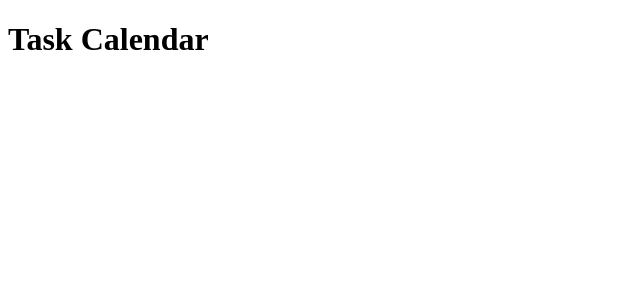
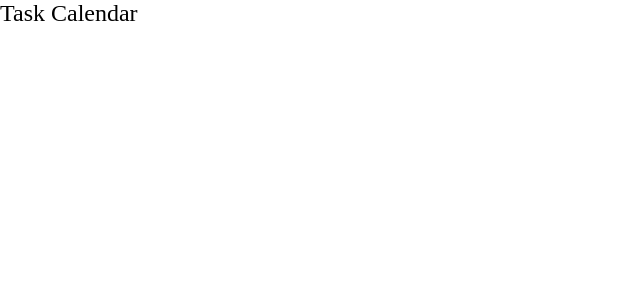
Before and after one commit to VladGlivuk/TaskCalendar, a React (Vite) app: page / in a window 1280 px wide. Shown: the top 300 px of the page, without its empty margins (0-640 px from the left). Built offline with nearby package versions, Linux system fonts and the light colour scheme.

Commit message:
configure global styles

```diff
--- a/src/App.tsx
+++ b/src/App.tsx
@@ -3,7 +3,7 @@
 const App: FC = () => {
   return (
     <>
-      <h1>Task Calendar</h1>
+      <h1 className='title'>Task Calendar</h1>
     </>
   );
 };
--- /dev/null
+++ b/src/assets/styles/global.css
@@ -0,0 +1,3 @@
+:root {
+  --default-background-calendar-cell: 'E2E6E9';
+}
--- /dev/null
+++ b/src/assets/styles/reset.css
@@ -0,0 +1,124 @@
+html,
+body,
+div,
+span,
+applet,
+object,
+iframe,
+h1,
+h2,
+h3,
+h4,
+h5,
+h6,
+p,
+blockquote,
+pre,
+a,
+abbr,
+acronym,
+address,
+big,
+cite,
+code,
+del,
+dfn,
+em,
+img,
+ins,
+kbd,
+q,
+s,
+samp,
+small,
+strike,
+strong,
+sub,
+sup,
+tt,
+var,
+b,
+u,
+i,
+center,
+dl,
+dt,
+dd,
+ol,
+ul,
+li,
+fieldset,
+form,
+label,
+legend,
+table,
+caption,
+tbody,
+tfoot,
+thead,
+tr,
+th,
+td,
+article,
+aside,
+canvas,
+details,
+embed,
+figure,
+figcaption,
+footer,
+header,
+hgroup,
+menu,
+nav,
+output,
+ruby,
+section,
+summary,
+time,
+mark,
+audio,
+video {
+  margin: 0;
+  padding: 0;
+  border: 0;
+  font-size: 100%;
+  font: inherit;
+  vertical-align: baseline;
+}
+/* HTML5 display-role reset for older browsers */
+article,
+aside,
+details,
+figcaption,
+figure,
+footer,
+header,
+hgroup,
+menu,
+nav,
+section {
+  display: block;
+}
+body {
+  line-height: 1;
+}
+ol,
+ul {
+  list-style: none;
+}
+blockquote,
+q {
+  quotes: none;
+}
+blockquote:before,
+blockquote:after,
+q:before,
+q:after {
+  content: '';
+  content: none;
+}
+table {
+  border-collapse: collapse;
+  border-spacing: 0;
+}
--- /dev/null
+++ b/src/assets/styles/typography.css
@@ -0,0 +1,23 @@
+.title,
+h1,
+h2 {
+  font-weight: 500;
+}
+
+.title {
+  font-size: 24px;
+  line-height: 26px;
+}
+
+h1 {
+  font-size: 80px;
+}
+
+h2 {
+  font-size: 48px;
+}
+
+.link {
+  font-size: 18px;
+  line-height: 18px;
+}
--- a/src/index.css
+++ b/src/index.css
@@ -0,0 +1,3 @@
+@import './assets/styles/global.css';
+@import './assets/styles/reset.css';
+@import './assets/styles/typography.css';
--- a/tsconfig.json
+++ b/tsconfig.json
@@ -1,5 +1,6 @@
 {
   "compilerOptions": {
+    "baseUrl": "/src",
     "target": "ES2020",
     "useDefineForClassFields": true,
     "lib": ["ES2020", "DOM", "DOM.Iterable"],
```
Also changed, not shown: .eslintrc.cjs, src/assets/styles/variables.css (added).
